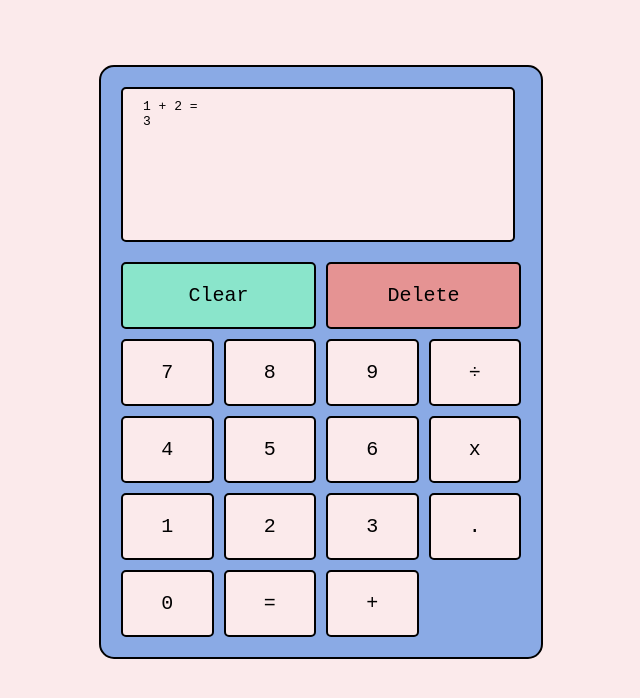
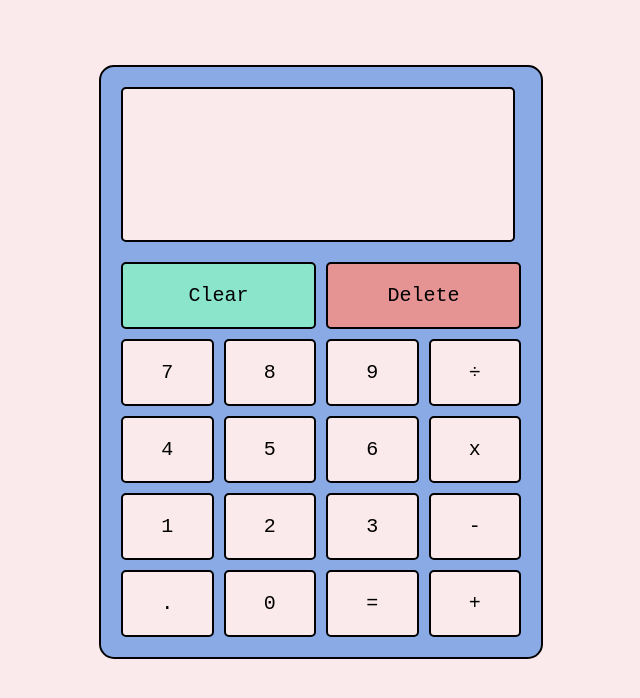
Before and after one commit to sajalbaral/calculator, a plain HTML site: page index.html in a window 1280 px wide. Shown: the whole page, without its empty margins (319-959 px from the left). Drawn offline with Linux system fonts and the light colour scheme.

Commit message:
fixed issue where buttons were missing as well as correct values showing on display

```diff
--- a/index.html
+++ b/index.html
@@ -4,14 +4,14 @@
     <meta charset="UTF-8">
     <meta name="viewport" content="width=device-width, initial-scale=1.0">
     <link rel="stylesheet" href="style.css">
-    <script src="script.js"></script>
+    <script src="script.js" defer></script>
     <title>Calculator</title>
 </head>
 <body>
     <div class="calculator">
         <div class="screen">
-            <div class="calculation">1 + 2 =</div>
-            <div class="result">3</div>
+            <div id="last-calc" class="last-calc"></div>
+            <div id="current-calc" class="current-calc"></div>
         </div>
         <div class="btn-grid">
             <button id="clear-btn" class="btn span-2">Clear</button>
@@ -27,6 +27,7 @@
             <button id="data-number" class="btn numbers">1</button>
             <button id="data-number" class="btn numbers">2</button>
             <button id="data-number" class="btn numbers">3</button>
+            <button id="data-operator" class="btn signs">-</button>
             <button id="point-btn" class="btn signs">.</button>
             <button id="data-number" class="btn numbers">0</button>
             <button id="equals-btn" class="btn signs">=</button>
```
